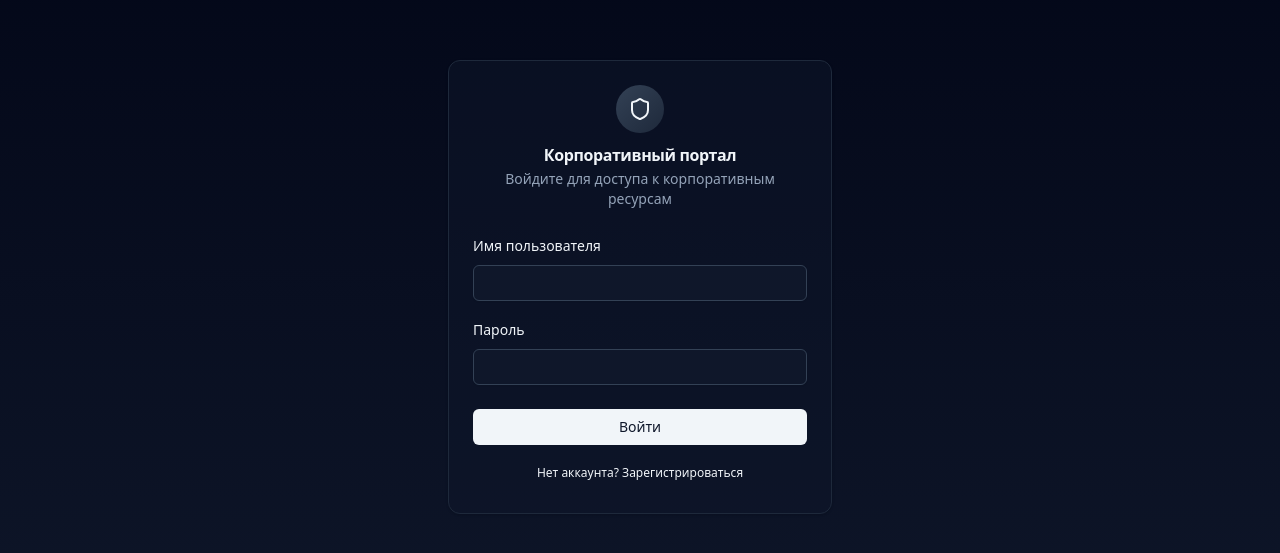
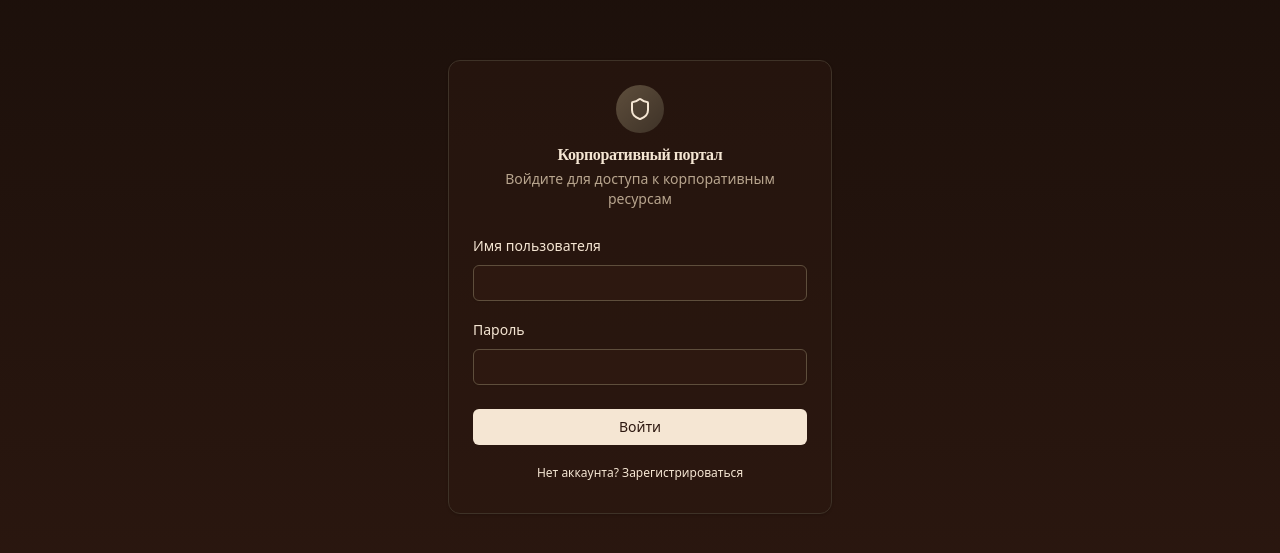
Before and after one commit to Urahara192/TOTP-VeschiyKey, a React (Vite) app in the folder frontend/: page /login in a window 1280 px wide. Shown: the part 113-666 px from the top of the page. Built offline with nearby package versions, Linux system fonts and the light colour scheme.

Commit message:
feat: древнеславянский стиль оформления

```diff
--- a/frontend/index.html
+++ b/frontend/index.html
@@ -3,7 +3,10 @@
   <head>
     <meta charset="UTF-8" />
     <meta name="viewport" content="width=device-width, initial-scale=1.0" />
-    <meta name="theme-color" content="#0f172a" />
+    <meta name="theme-color" content="#2D1810" />
+    <link rel="preconnect" href="https://fonts.googleapis.com" />
+    <link rel="preconnect" href="https://fonts.gstatic.com" crossorigin />
+    <link href="https://fonts.googleapis.com/css2?family=Cormorant+Garamond:ital,wght@0,400;0,500;0,600;0,700;1,400&display=swap" rel="stylesheet" />
     <link rel="icon" type="image/svg+xml" href="/favicon.svg" />
     <link rel="manifest" href="/manifest.webmanifest" />
     <title>TOTP Auth System</title>
--- a/frontend/pwa-index.html
+++ b/frontend/pwa-index.html
@@ -3,9 +3,12 @@
   <head>
     <meta charset="UTF-8" />
     <meta name="viewport" content="width=device-width, initial-scale=1.0, maximum-scale=1.0, user-scalable=no" />
-    <meta name="theme-color" content="#0f172a" />
+    <meta name="theme-color" content="#2D1810" />
     <meta name="apple-mobile-web-app-capable" content="yes" />
     <meta name="apple-mobile-web-app-status-bar-style" content="black-translucent" />
+    <link rel="preconnect" href="https://fonts.googleapis.com" />
+    <link rel="preconnect" href="https://fonts.gstatic.com" crossorigin />
+    <link href="https://fonts.googleapis.com/css2?family=Cormorant+Garamond:ital,wght@0,400;0,500;0,600;0,700;1,400&display=swap" rel="stylesheet" />
     <link rel="apple-touch-icon" href="/icon-192.png" />
     <link rel="manifest" href="/manifest.webmanifest" />
     <title>Вещий Ключ</title>
--- a/frontend/src/index.css
+++ b/frontend/src/index.css
@@ -3,10 +3,121 @@
 @tailwind utilities;
 
 @layer base {
+  :root {
+    --background: 15 44% 7%;
+    --foreground: 34 60% 89%;
+    --card: 15 44% 7%;
+    --card-foreground: 34 60% 89%;
+    --popover: 15 44% 7%;
+    --popover-foreground: 34 60% 89%;
+    --primary: 354 75% 24%;
+    --primary-foreground: 34 60% 89%;
+    --secondary: 25 23% 20%;
+    --secondary-foreground: 34 60% 89%;
+    --muted: 25 23% 20%;
+    --muted-foreground: 34 22% 55%;
+    --accent: 44 54% 54%;
+    --accent-foreground: 15 44% 7%;
+    --destructive: 0 84% 60%;
+    --destructive-foreground: 34 60% 89%;
+    --border: 44 54% 54% / 0.25;
+    --input: 25 23% 20%;
+    --ring: 44 54% 54%;
+    --radius: 0.5rem;
+  }
+
   * {
     @apply border-slate-800;
   }
+
   body {
     @apply bg-slate-950 text-slate-100 antialiased;
+    background-image:
+      radial-gradient(ellipse at 50% 0%, rgba(107, 15, 26, 0.15) 0%, transparent 60%),
+      radial-gradient(ellipse at 80% 20%, rgba(201, 168, 76, 0.05) 0%, transparent 50%);
+    background-attachment: fixed;
+  }
+
+  h1, h2, h3, h4 {
+    font-family: 'Cormorant Garamond', serif;
+    font-weight: 600;
+  }
+
+  h1::first-letter,
+  h2::first-letter {
+    color: #C9A84C;
+  }
+
+  ::-webkit-scrollbar {
+    width: 8px;
+  }
+  ::-webkit-scrollbar-track {
+    background: #1A0F0A;
+  }
+  ::-webkit-scrollbar-thumb {
+    background: #5E4E3C;
+    border-radius: 4px;
+  }
+  ::-webkit-scrollbar-thumb:hover {
+    background: #C9A84C;
+  }
+
+  ::selection {
+    background: #6B0F1A;
+    color: #F5E6D3;
   }
 }
+
+@layer components {
+  .ornament-divider {
+    @apply relative my-6 flex items-center justify-center;
+  }
+  .ornament-divider::before {
+    content: '';
+    @apply absolute left-0 right-0 h-px;
+    background: linear-gradient(
+      90deg,
+      transparent 0%,
+      #C9A84C 20%,
+      #C9A84C 80%,
+      transparent 100%
+    );
+  }
+  .ornament-divider::after {
+    content: '✦';
+    @apply relative z-10 bg-slate-950 px-3 text-sm text-[#C9A84C];
+  }
+
+  .slavic-card {
+    @apply relative overflow-hidden rounded-lg border border-[#C9A84C]/20 bg-slate-950/80 p-4 shadow-lg shadow-black/20;
+  }
+  .slavic-card::before {
+    content: '';
+    @apply pointer-events-none absolute left-0 top-0 h-full w-full;
+    background:
+      linear-gradient(135deg, rgba(201, 168, 76, 0.08) 0%, transparent 50%),
+      linear-gradient(225deg, rgba(107, 15, 26, 0.05) 0%, transparent 50%);
+  }
+  .slavic-card::after {
+    content: '';
+    @apply pointer-events-none absolute right-2 top-2 h-4 w-4;
+    border-top: 1px solid rgba(201, 168, 76, 0.3);
+    border-right: 1px solid rgba(201, 168, 76, 0.3);
+  }
+  .slavic-card > :first-child::before {
+    content: '';
+    @apply pointer-events-none absolute bottom-2 left-2 h-4 w-4;
+    border-bottom: 1px solid rgba(201, 168, 76, 0.3);
+    border-left: 1px solid rgba(201, 168, 76, 0.3);
+  }
+
+  .slavic-btn {
+    @apply relative inline-flex items-center justify-center gap-2 overflow-hidden rounded-md border border-[#C9A84C]/30 bg-[#6B0F1A] px-4 py-2 font-cormorant text-base font-semibold text-[#F5E6D3] transition-all duration-300 hover:border-[#C9A84C]/60 hover:bg-[#8B0000] hover:shadow-lg hover:shadow-[#C9A84C]/10 active:scale-95;
+  }
+  .slavic-btn-outline {
+    @apply border border-[#C9A84C]/30 bg-transparent text-[#D4C4B0] hover:border-[#C9A84C]/60 hover:bg-[#C9A84C]/10 hover:text-[#F5E6D3];
+  }
+  .slavic-btn-ghost {
+    @apply border-none bg-transparent text-[#B8A58E] hover:bg-[#C9A84C]/10 hover:text-[#D4C4B0];
+  }
+}
--- a/frontend/tailwind.config.js
+++ b/frontend/tailwind.config.js
@@ -2,7 +2,26 @@
 export default {
   content: ['./index.html', './src/**/*.{ts,tsx}'],
   theme: {
-    extend: {},
+    extend: {
+      fontFamily: {
+        cormorant: ['Cormorant Garamond', 'serif'],
+      },
+      colors: {
+        slate: {
+          50: '#FDF8F0',
+          100: '#F5E6D3',
+          200: '#EDE0D4',
+          300: '#D4C4B0',
+          400: '#B8A58E',
+          500: '#9C8A72',
+          600: '#7D6B55',
+          700: '#5E4E3C',
+          800: '#3E3227',
+          900: '#2D1810',
+          950: '#1A0F0A',
+        },
+      },
+    },
   },
   plugins: [],
 }
--- a/frontend/vite.config.ts
+++ b/frontend/vite.config.ts
@@ -38,8 +38,8 @@ export default defineConfig({
         name: 'Вещий Ключ',
         short_name: 'TOTP Auth',
         description: 'Корпоративный TOTP-генератор',
-        theme_color: '#0f172a',
-        background_color: '#020617',
+        theme_color: '#2D1810',
+        background_color: '#1A0F0A',
         display: 'standalone',
         orientation: 'portrait',
         categories: ['utilities', 'security'],
```
Also changed, not shown: 3 other files (tests, documents, lock files or other folders).
